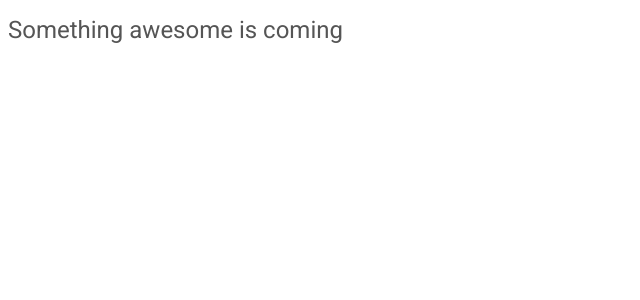
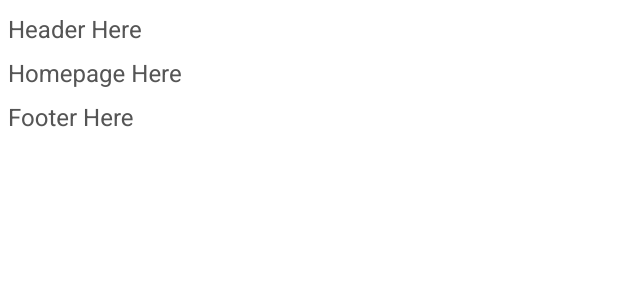
Before and after one commit to elukuro/goheruv2.0.5, a React (Vite) app: page / in a window 1280 px wide. Shown: the top 300 px of the page, without its empty margins (0-640 px from the left). Built offline with nearby package versions, Linux system fonts and the light colour scheme.

Commit message:
feat: set react router

```diff
--- a/package.json
+++ b/package.json
@@ -11,7 +11,8 @@
   },
   "dependencies": {
     "react": "^18.2.0",
-    "react-dom": "^18.2.0"
+    "react-dom": "^18.2.0",
+    "react-router-dom": "^6.14.1"
   },
   "devDependencies": {
     "@types/react": "^18.2.14",
--- a/src/App.tsx
+++ b/src/App.tsx
@@ -1,11 +1,13 @@
-import { useState } from 'react'
-function App() {
-
-  return (
+import { Outlet } from "react-router-dom";
+import DefaultLayout from "./layout/default";
+const App = () => {
+  return(
     <>
-      <h1>Something awesome is coming</h1>
+      <DefaultLayout>
+        <Outlet />
+      </DefaultLayout>
     </>
   )
 }
 
-export default App
+export default App;
--- /dev/null
+++ b/src/config/router.tsx
@@ -0,0 +1,24 @@
+import Homepage from '../pages/homepage.tsx'
+import ErrorPage from "../pages/error.tsx";
+import App from "./../app.tsx";
+
+import {
+  createBrowserRouter,
+} from "react-router-dom";
+
+const router = createBrowserRouter([
+  {
+    path: "/",
+    element: <App />,
+    errorElement: <ErrorPage/>,
+    children: [
+      {
+        path: "/",
+        element:<Homepage/>,
+      },
+    ],
+  },
+
+]);
+
+export default router;
--- /dev/null
+++ b/src/layout/default.tsx
@@ -0,0 +1,11 @@
+const DefaultLayout = (props: { children: any; }) => {
+  return(
+    <>
+      <h1>Header Here</h1>
+        {props.children}
+      <h1>Footer Here</h1>
+    </>
+  )
+}
+
+export default DefaultLayout;
--- a/src/main.tsx
+++ b/src/main.tsx
@@ -1,10 +1,15 @@
 import React from 'react'
 import ReactDOM from 'react-dom/client'
-import App from './App.tsx'
 import './style/index.scss'
+import router from "./config/router";
+
+import {
+  RouterProvider,
+} from "react-router-dom";
+
 
 ReactDOM.createRoot(document.getElementById('root')!).render(
   <React.StrictMode>
-    <App />
+    <RouterProvider router={router} />
   </React.StrictMode>,
 )
--- /dev/null
+++ b/src/pages/error.tsx
@@ -0,0 +1,16 @@
+import { useRouteError } from "react-router-dom";
+
+export default function ErrorPage() {
+  const error = useRouteError();
+  console.error(error);
+
+  return (
+    <div id="error-page">
+      <h1>Oops!</h1>
+      <p>Sorry, an unexpected error has occurred.</p>
+      <p>
+        <i>{error.statusText || error.message}</i>
+      </p>
+    </div>
+  );
+}
--- /dev/null
+++ b/src/pages/homepage.tsx
@@ -0,0 +1,9 @@
+const Homepage = () => {
+  return(
+    <>
+      <h1>Homepage Here</h1>
+    </>
+  )
+}
+
+export default Homepage;
```
Also changed, not shown: 1 other file (tests, documents, lock files or other folders).
